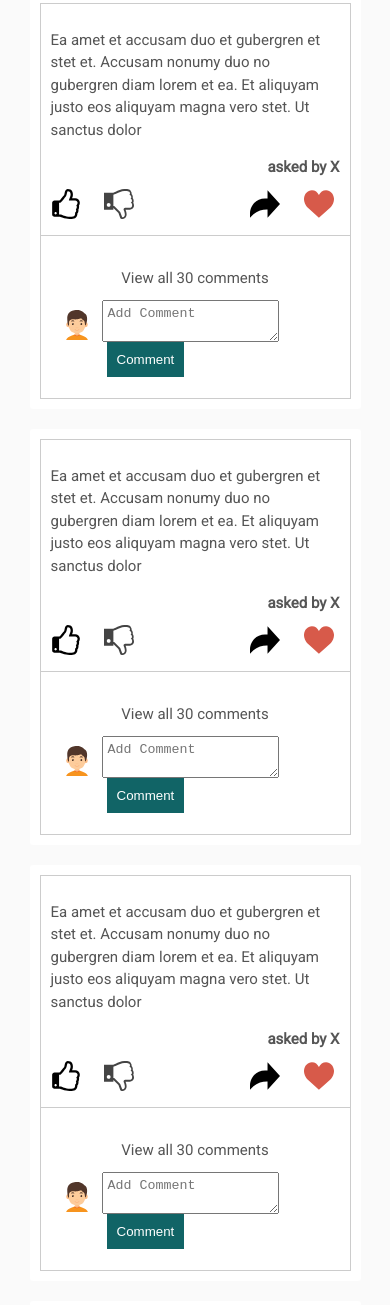
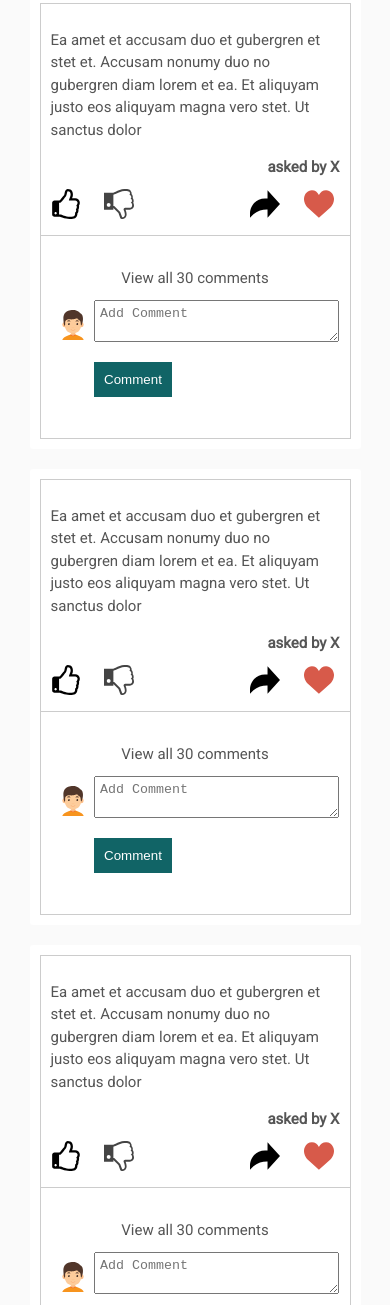
Before and after one commit to micah-akpan/questioner-ui, a plain HTML site: page UI/pages/meetup.html in a window 390 px wide. Shown: the part 2919-4224 px from the top of the page. Drawn offline with Linux system fonts and the light colour scheme; some packages are replaced by stand-ins of ours.

Commit message:
[Bug #163142753] Fix layout issues for comment box on mobile

```diff
--- a/UI/css/meetup.css
+++ b/UI/css/meetup.css
@@ -147,12 +147,6 @@ h3 {
   overflow: hidden;
 }
 
-/* .comment-box .question-comment > * {
-  display: block;
-  float: left;
-  margin-left: 4px;
-} */
-
 .comment-box .question-comment {
   display: flex;
 }
@@ -161,11 +155,12 @@ h3 {
   display: block;
   width: 50px;
   height: 50px;
-  padding: 10px;
+  padding: 10px 0;
 }
 
 .question-block .comment-box form {
   width: 100%;
+  flex: 1 1 auto;
 }
 
 .question-block .comment-box form > * {
@@ -387,6 +382,16 @@ h3 {
   .q-question-cards {
     max-height: 100%;
   }
+
+  .question-block .question-comment textarea {
+    width: 100%;
+  }
+
+  .question-block .question-comment button {
+    text-align: center;
+    display: block;
+    margin: 20px auto;
+  }
 }
 
 @media screen and (max-width: 992px) and (min-width: 768px) {
```
Also changed, not shown: UI/css/profile.css (+13 -9 lines).
